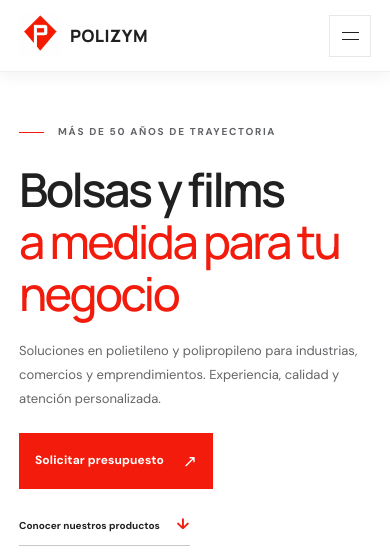
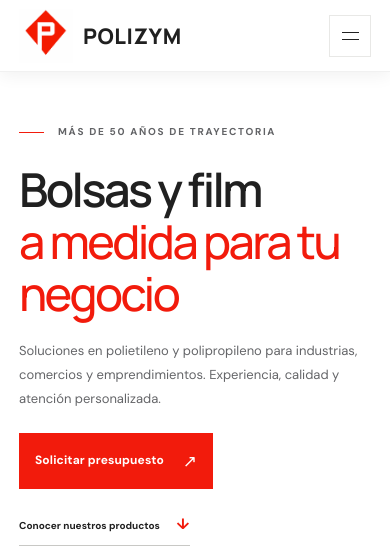
Before and after one commit to Polizym/polizym.github.io, a plain HTML site: page index.html in a window 390 px wide. Shown: the top 553 px of the page. Drawn offline with Linux system fonts and the light colour scheme.

Commit message:
Ampliar logo y actualizar titular principal

```diff
--- a/index.html
+++ b/index.html
@@ -4,18 +4,18 @@
   <meta charset="utf-8">
   <meta name="viewport" content="width=device-width, initial-scale=1">
   <meta name="theme-color" content="#ffffff">
-  <meta name="description" content="Bolsas y films de polietileno y polipropileno a medida en San Martín, Buenos Aires. Más de 50 años acompañando empresas, industrias, comercios y emprendimientos.">
+  <meta name="description" content="Bolsas y film de polietileno y polipropileno a medida en San Martín, Buenos Aires. Más de 50 años acompañando empresas, industrias, comercios y emprendimientos.">
   <link rel="canonical" href="https://polizym.github.io/">
   <meta property="og:locale" content="es_AR">
   <meta property="og:site_name" content="POLIZYM">
-  <meta property="og:title" content="Bolsas de polietileno y films a medida | POLIZYM">
-  <meta property="og:description" content="Bolsas y films de polietileno y polipropileno a medida en San Martín, Buenos Aires. Más de 50 años acompañando empresas, industrias, comercios y emprendimientos.">
+  <meta property="og:title" content="Bolsas de polietileno y film a medida | POLIZYM">
+  <meta property="og:description" content="Bolsas y film de polietileno y polipropileno a medida en San Martín, Buenos Aires. Más de 50 años acompañando empresas, industrias, comercios y emprendimientos.">
   <meta property="og:type" content="website">
   <meta property="og:url" content="https://polizym.github.io/">
   <meta property="og:image" content="https://polizym.github.io/assets/hero-film-rolls.png">
   <meta property="og:image:alt" content="Imagen ilustrativa de bobinas de film flexible para embalaje">
   <meta name="twitter:card" content="summary_large_image">
-  <title>Bolsas de polietileno y films a medida | POLIZYM</title>
+  <title>Bolsas de polietileno y film a medida | POLIZYM</title>
   <link rel="preconnect" href="https://fonts.googleapis.com">
   <link rel="preconnect" href="https://fonts.gstatic.com" crossorigin>
   <link href="https://fonts.googleapis.com/css2?family=DM+Sans:wght@400;500;600;700&family=Manrope:wght@400;500;600;700;800&display=swap" rel="stylesheet">
@@ -73,7 +73,7 @@
     <section class="hero wrap" aria-labelledby="hero-title">
       <div class="hero-copy">
         <p class="eyebrow"><span class="eyebrow-line"></span> Más de 50 años de trayectoria</p>
-        <h1 id="hero-title">Bolsas y films<br><em>a medida para tu negocio</em></h1>
+        <h1 id="hero-title">Bolsas y film<br><em>a medida para tu negocio</em></h1>
         <p class="hero-lede">Soluciones en polietileno y polipropileno para industrias, comercios y emprendimientos. Experiencia, calidad y atención personalizada.</p>
         <div class="hero-actions"><a class="button" href="#contacto">Solicitar presupuesto <span aria-hidden="true">↗</span></a><a class="text-link" href="#productos">Conocer nuestros productos <span aria-hidden="true">↓</span></a></div>
         <div class="hero-note"><span class="note-mark">P</span><span>Experiencia que acompaña<br><strong>cada nuevo proyecto.</strong></span></div>
--- a/styles.css
+++ b/styles.css
@@ -62,3 +62,20 @@ html{scroll-padding-top:108px}
 .form-status[data-state="error"]{color:#a12622}
 @media(max-width:640px){.whatsapp-float{right:16px;right:max(16px,env(safe-area-inset-right,0px));bottom:16px;bottom:max(16px,env(safe-area-inset-bottom,0px))}}
 @media(max-width:640px){.form-row{grid-template-columns:1fr}.contact-form label{font-size:12px}.contact-form input,.contact-form select,.contact-form textarea{min-height:44px;padding:11px;font-size:16px}.contact-form textarea{min-height:120px}.form-actions{display:grid;grid-template-columns:1fr;gap:10px}.form-actions .button{width:100%;justify-content:space-between}}
+
+/* Mayor presencia para la identidad en la cabecera, manteniendo el pie intacto. */
+.header-inner .brand{height:68px;gap:12px}
+.header-inner .brand-symbol{width:62px;height:62px;flex-basis:62px}
+.header-inner .brand-wordmark{font-size:24px}
+@media (min-width:641px) and (max-width:760px){
+  .header-inner .brand{gap:10px}
+  .header-inner .brand-symbol{width:54px;height:54px;flex-basis:54px}
+  .header-inner .brand-wordmark{font-size:21.5px}
+  .main-nav{gap:12px;font-size:12px}
+  .main-nav .nav-cta{padding:10px 12px;gap:12px}
+}
+@media(max-width:640px){
+  .header-inner .brand{height:58px;gap:10px}
+  .header-inner .brand-symbol{width:54px;height:54px;flex-basis:54px}
+  .header-inner .brand-wordmark{font-size:21.5px}
+}
```
